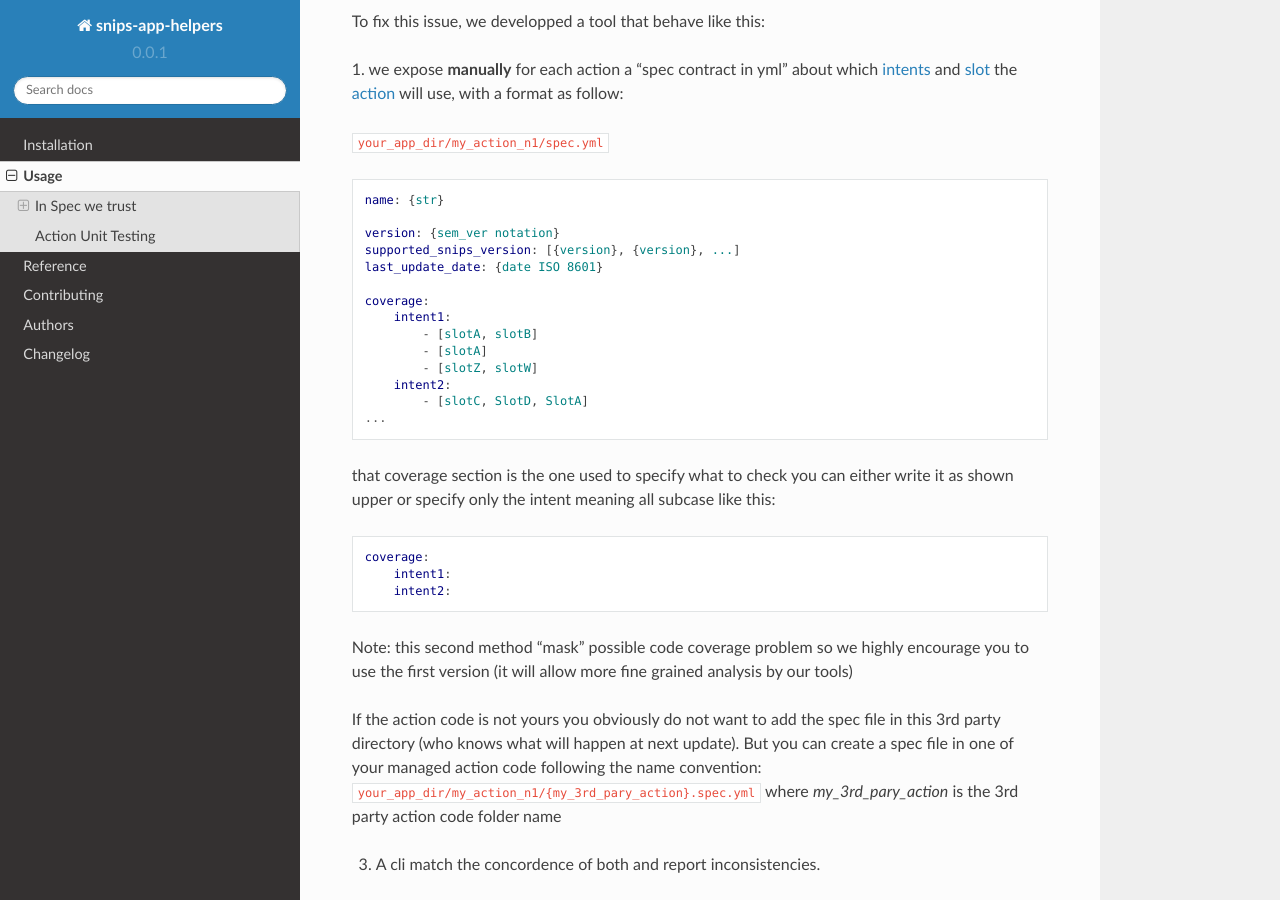
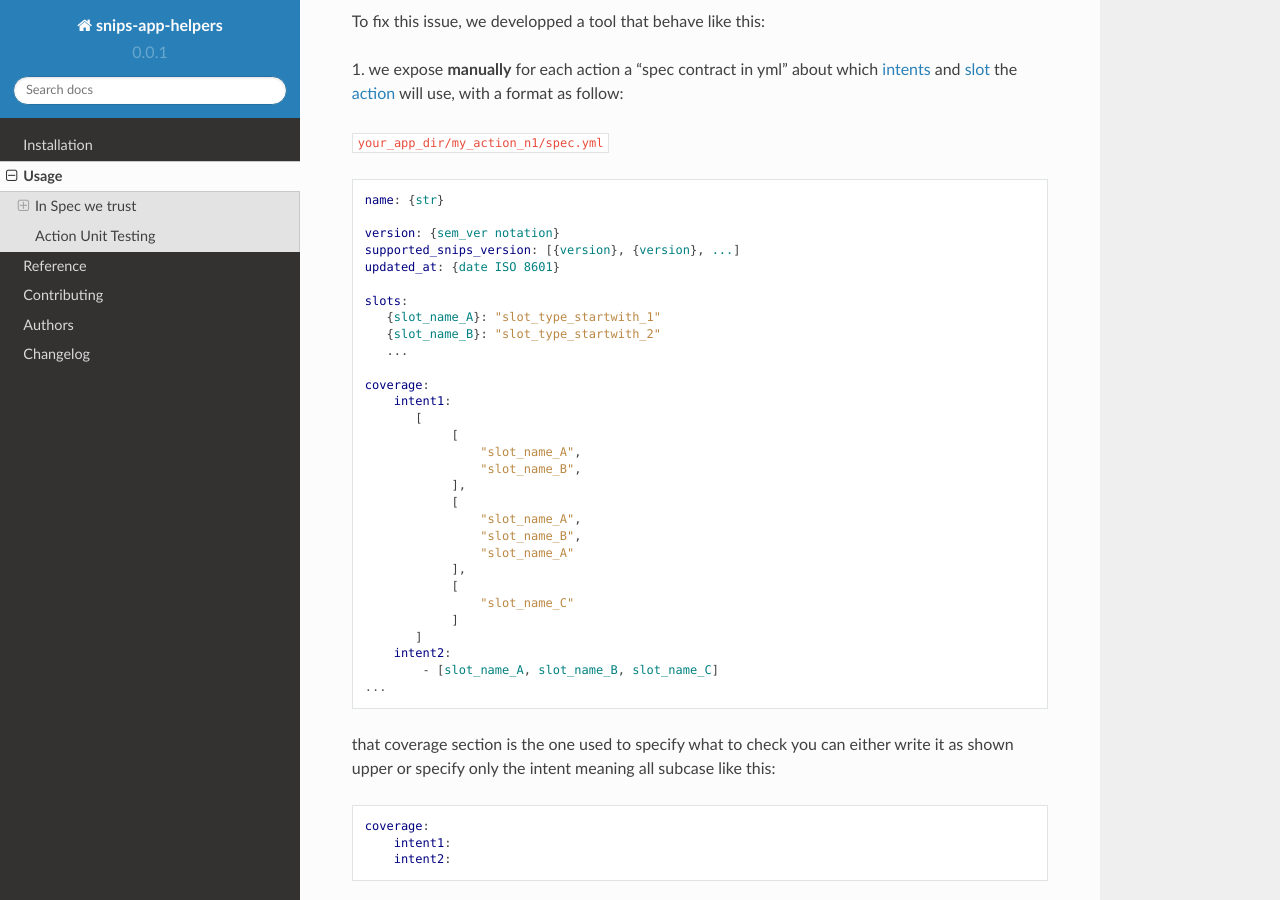
Before and after one commit to DreamerMind/snips-app-helpers, a Sphinx documentation site: the page built from docs/usage.rst, in a window 1280 px wide and 900 px high, scrolled down 326 px. Built offline with Sphinx 7.4.7 and the Read the Docs theme 2.0.0, drawn with Linux system fonts in a browser that asks for light colours; some of the changed text lies outside the part shown.

Commit message:
fix: update usage

```diff
--- a/docs/usage.rst
+++ b/docs/usage.rst
@@ -27,16 +27,33 @@ intents_ and slot_ the action_ will use, with a format as follow:
 
    version: {sem_ver notation}
    supported_snips_version: [{version}, {version}, ...]
-   last_update_date: {date ISO 8601}
+   updated_at: {date ISO 8601}
+
+   slots:
+      {slot_name_A}: "slot_type_startwith_1"
+      {slot_name_B}: "slot_type_startwith_2"
+      ...
 
    coverage:
        intent1:
-           - [slotA, slotB]
-           - [slotA]
-           - [slotZ, slotW]
+          [
+               [
+                   "slot_name_A",
+                   "slot_name_B",
+               ],
+               [
+                   "slot_name_A",
+                   "slot_name_B",
+                   "slot_name_A"
+               ],
+               [
+                   "slot_name_C"
+               ]
+          ]
        intent2:
-           - [slotC, SlotD, SlotA]
+           - [slot_name_A, slot_name_B, slot_name_C]
    ...
+
 
 that coverage section is the one used to specify what to check you can
 either write it as shown upper or specify only the intent meaning all subcase like this:
@@ -102,6 +119,10 @@ A typical report of the CLI looks like this:
                    This should not be a problem except that it consume resource with
                    useless purpose
 
+   Intents do not seem to cover the slot sequence:
+        - @ .../ozie.Calculations.spec.yml intent mathsQuestion [number,function,number,function,number]
+
+
    Missing spec for following actions:
            - Snips.Smart_Lights_-_Hue
              ...
```
